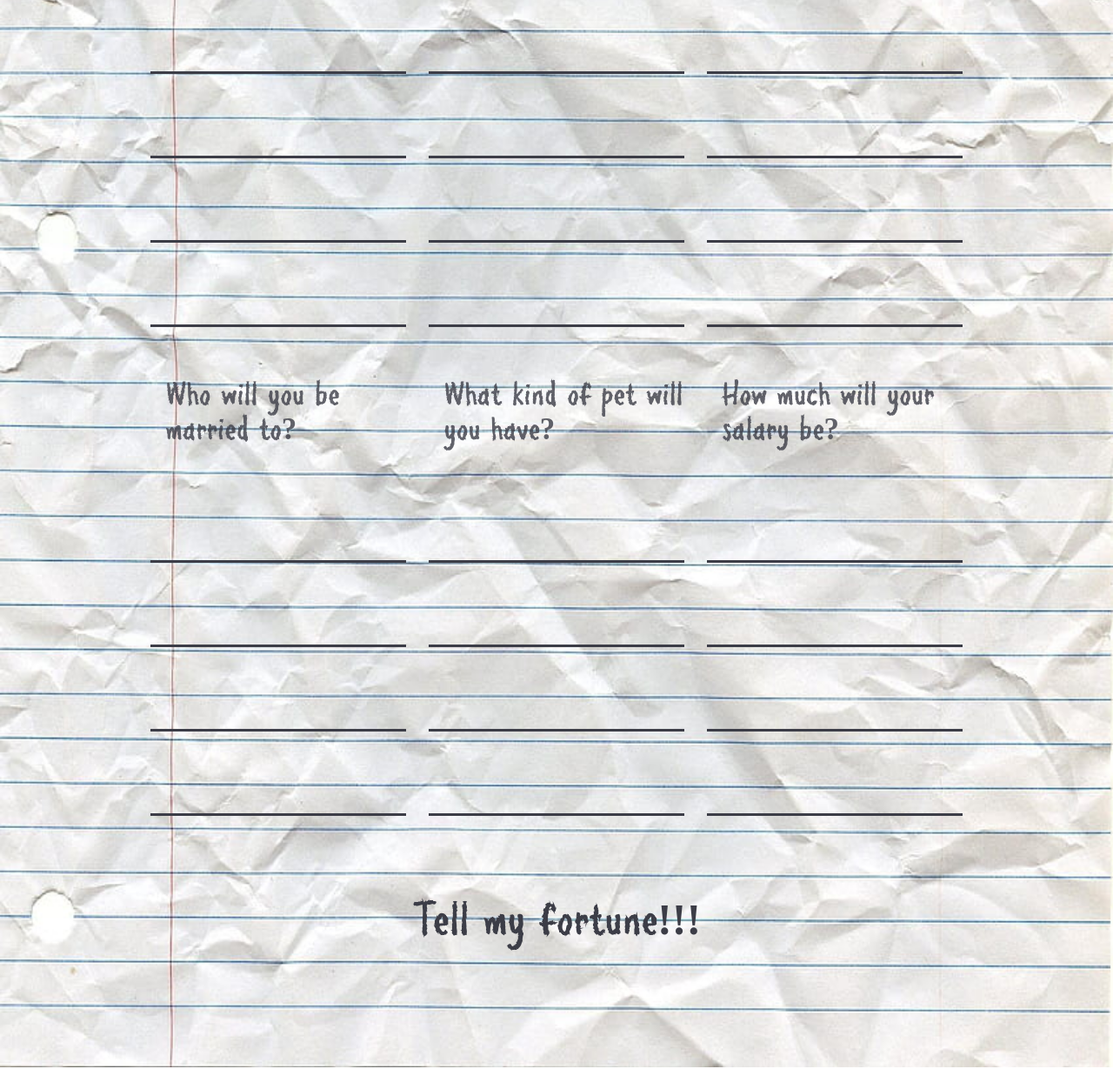
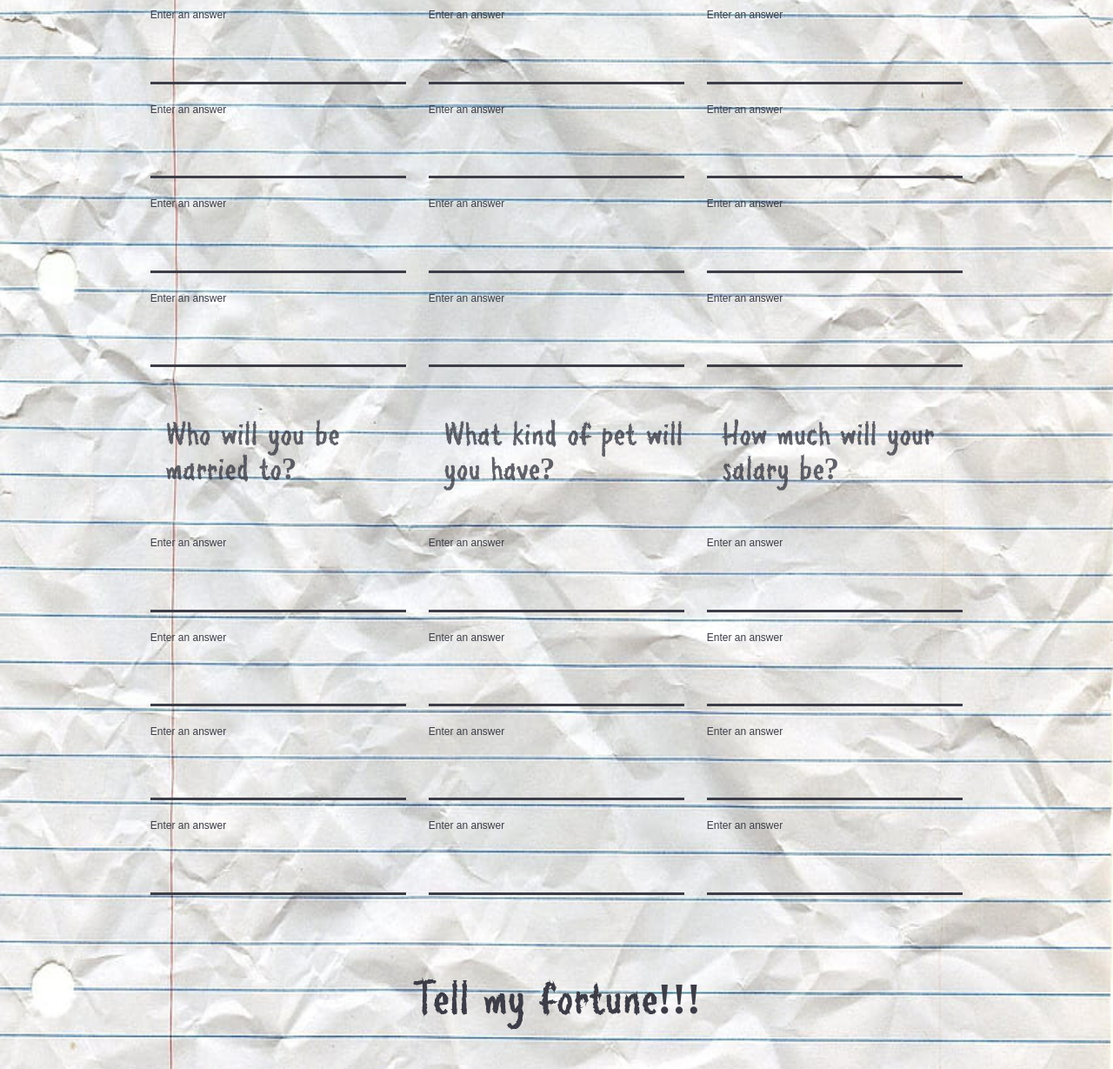
Before and after one commit to RachelCVerastique/MASH-Game, a plain HTML site: page index.html in a window 1280 px wide. Shown: the part 660-1889 px from the top of the page at 87% size. Drawn offline with Linux system fonts and the light colour scheme.

Commit message:
added labels to form imputs

```diff
--- a/index.html
+++ b/index.html
@@ -23,45 +23,69 @@
     <div class="bucket">
         <div class="choice-bucket">
             <h4 class="highlight">What part of the world will you live?</h4>
-            <input type="text" name="answer_1[]">
-            <input type="text" name="answer_1[]">
-            <input type="text" name="answer_1[]">
-            <input type="text" name="answer_1[]">
+                <label for="formA1-1">Enter an answer</label>
+                    <input id="formA1-1" type="text" name="answer_1[]">
+                <label for="formA1-2">Enter an answer</label>
+                    <input id="formA1-2" type="text" name="answer_1[]">
+                <label for="formA1-3">Enter an answer</label>
+                    <input id="formA1-3" type="text" name="answer_1[]">
+                <label for="formA1-4">Enter an answer</label>
+                    <input id="formA1-4" type="text" name="answer_1[]">
         </div>
         <div class="choice-bucket">
             <h4 class="highlight">What will your future profession be?</h4>
-            <input type="text" name="answer_2[]">
-            <input type="text" name="answer_2[]">
-            <input type="text" name="answer_2[]">
-            <input type="text" name="answer_2[]">
+                <label for="formA2-1">Enter an answer</label>
+                    <input id="formA2-1" type="text" name="answer_2[]">
+                <label for="formA2-2">Enter an answer</label>
+                    <input id="formA2-2" type="text" name="answer_2[]">
+                <label for="formA2-3">Enter an answer</label>
+                    <input id="formA2-3" type="text" name="answer_2[]">
+                <label for="formA2-4">Enter an answer</label>
+                    <input id="formA2-4" type="text" name="answer_2[]">
         </div>
         <div class="choice-bucket">
             <h4 class="highlight">What kind of car will you be driving?</h4>
-            <input type="text" name="answer_3[]">
-            <input type="text" name="answer_3[]">
-            <input type="text" name="answer_3[]">
-            <input type="text" name="answer_3[]">
+                <label for="formA3-1">Enter an answer</label>
+                    <input id="formA3-1" type="text" name="answer_3[]">
+                <label for="formA3-2">Enter an answer</label>
+                    <input id="formA3-2" type="text" name="answer_3[]">
+                <label for="formA3-3">Enter an answer</label>
+                    <input id="formA3-3" type="text" name="answer_3[]">
+                <label for="formA3-4">Enter an answer</label>
+                    <input id="formA3-4" type="text" name="answer_3[]">
         </div>
         <div class="choice-bucket">
             <h4 class="highlight">Who will you be married to?</h4>
-            <input type="text" name="answer_4[]">
-            <input type="text" name="answer_4[]">
-            <input type="text" name="answer_4[]">
-            <input type="text" name="answer_4[]">
+                <label for="formA4-1">Enter an answer</label>
+                    <input id="formA4-1" type="text" name="answer_4[]">
+                <label for="formA4-2">Enter an answer</label>
+                    <input id="formA4-2" type="text" name="answer_4[]">
+                <label for="formA4-3">Enter an answer</label>
+                    <input id="formA4-3" type="text" name="answer_4[]">
+                <label for="formA4-4">Enter an answer</label>
+                    <input id="formA4-4" type="text" name="answer_4[]">
         </div>
         <div class="choice-bucket">
             <h4 class="highlight">What kind of pet will you have?</h4>
-            <input type="text" name="answer_5[]">
-            <input type="text" name="answer_5[]">
-            <input type="text" name="answer_5[]">
-            <input type="text" name="answer_5[]">
+                <label for="formA5-1">Enter an answer</label>
+                    <input id="formA5-1" type="text" name="answer_5[]">
+                <label for="formA5-2">Enter an answer</label>
+                    <input id="formA5-2" type="text" name="answer_5[]">
+                <label for="formA5-3">Enter an answer</label>
+                    <input id="formA5-3" type="text" name="answer_5[]">
+                <label for="formA5-4">Enter an answer</label>
+                    <input id="formA5-4" type="text" name="answer_5[]">
         </div>
         <div class="choice-bucket">
             <h4 class="highlight">How much will your salary be?</h4>
-            <input type="text" name="answer_6[]">
-            <input type="text" name="answer_6[]">
-            <input type="text" name="answer_6[]">
-            <input type="text" name="answer_6[]">
+                <label for="formA6-1">Enter an answer</label>
+                    <input id="formA6-1" type="text" name="answer_6[]">
+                <label for="formA6-2">Enter an answer</label>
+                    <input id="formA6-2" type="text" name="answer_6[]">
+                <label for="formA6-3">Enter an answer</label>
+                    <input id="formA6-3" type="text" name="answer_6[]">
+                <label for="formA6-4">Enter an answer</label>
+                    <input id="formA6-4" type="text" name="answer_6[]">
         </div>
     </div>
     <button type="submit" class="button-submit">Tell my fortune!!!</button>
```
